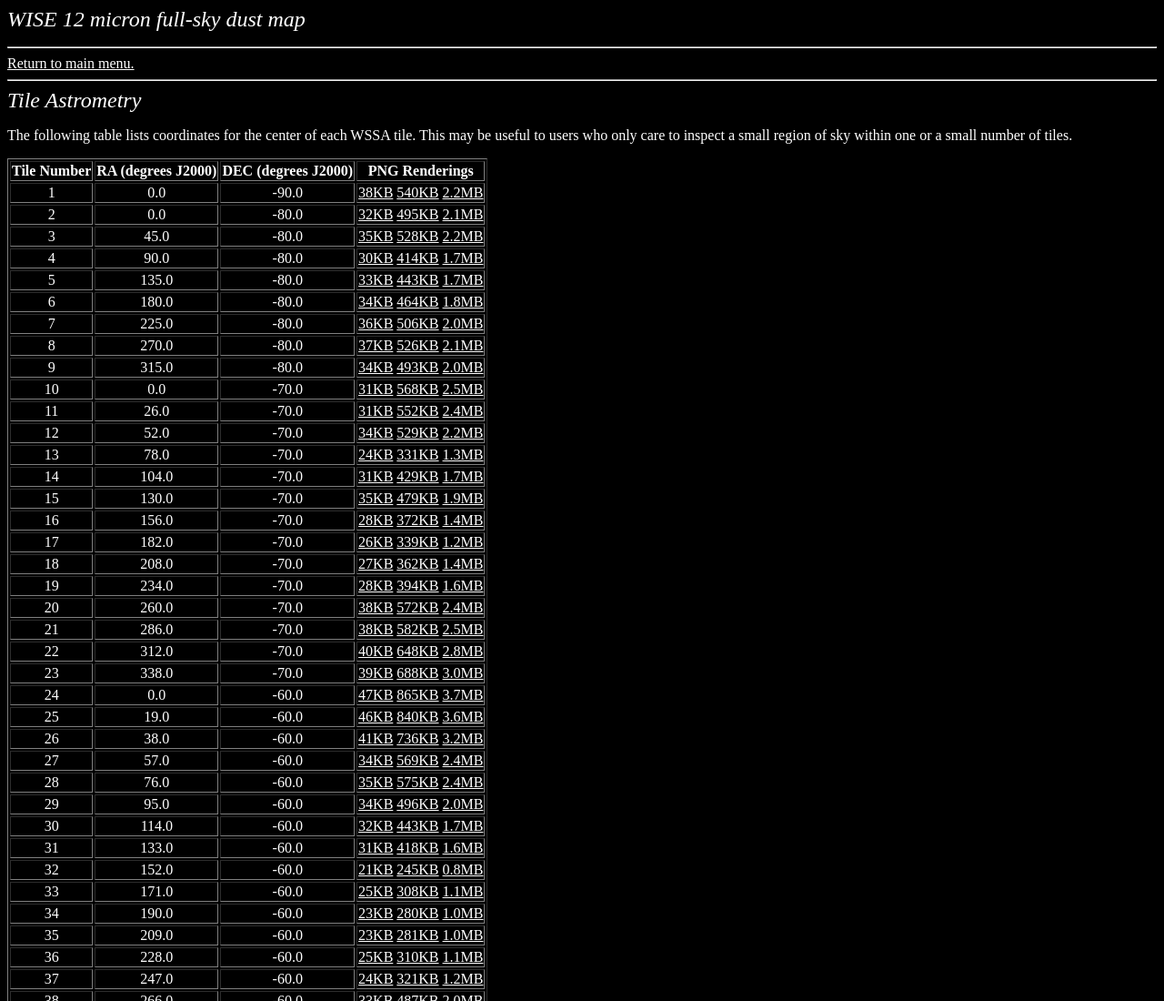
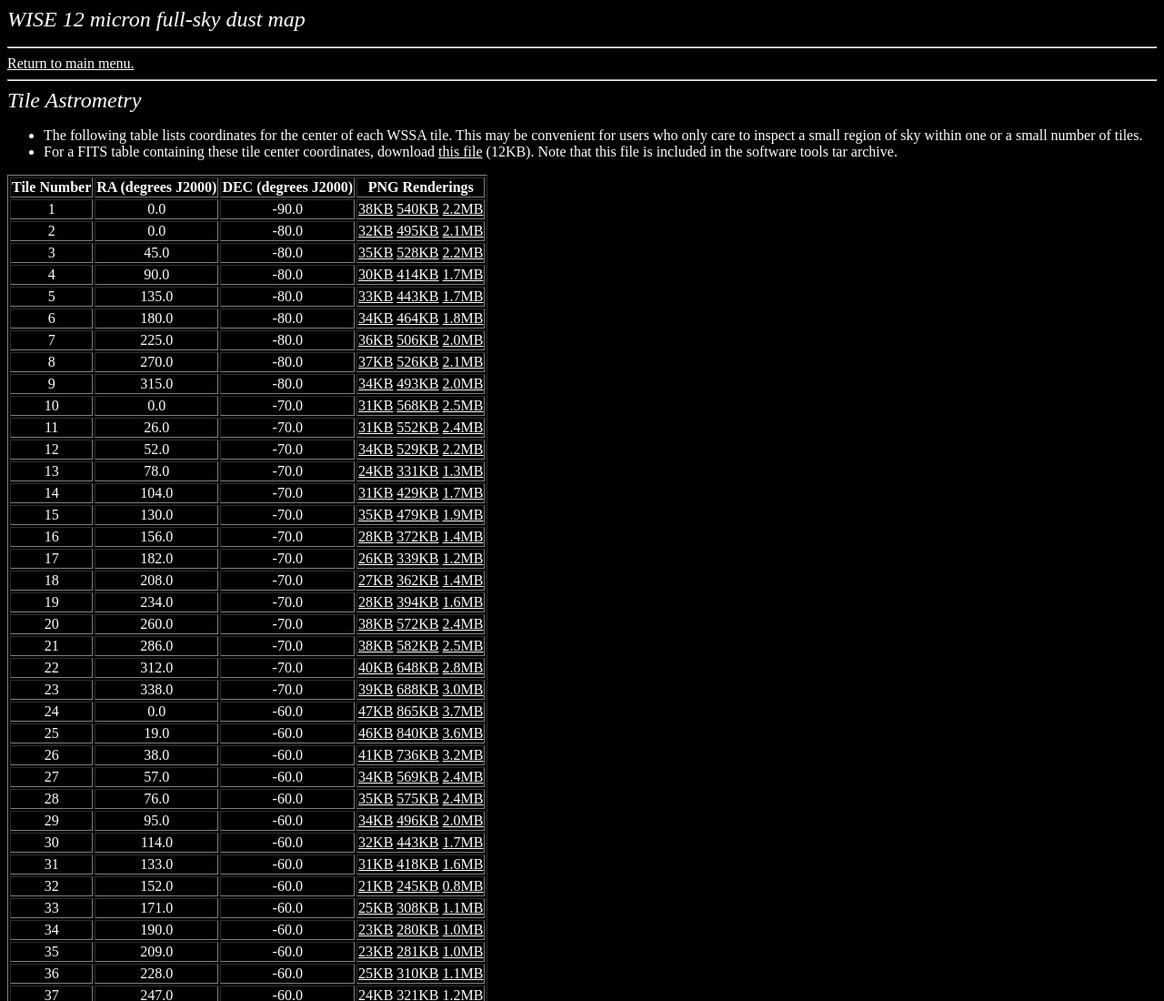
Before and after one commit to ameisner/wssa_site, a plain HTML site: page tile_astrometry.html in a window 1280 px wide. Shown: the top 1100 px of the page at 91% size. Drawn offline with Linux system fonts and the light colour scheme.

Commit message:
tile_astrometry.html

```diff
--- a/tile_astrometry.html
+++ b/tile_astrometry.html
@@ -11,9 +11,14 @@
 <HR>
 <font size=+2><em>Tile Astrometry</em><br><p></font>
 
-The following table lists coordinates for the center of each WSSA tile. This
-may be useful to users who only care to inspect a small region of sky within
-one or a small number of tiles. <p>
+<ul>
+<li> The following table lists coordinates for the center of each WSSA tile. This
+may be convenient for users who only care to inspect a small region of sky within
+one or a small number of tiles. </li>
+<li> For a FITS table containing these tile center coordinates, download
+<a href="wisetile-index-allsky.fits.gz">this file</a> (12KB). Note that this file
+is included in the software tools tar archive.</li>
+</ul>
 
 <table border="1">
 <th>Tile Number</th>
```
